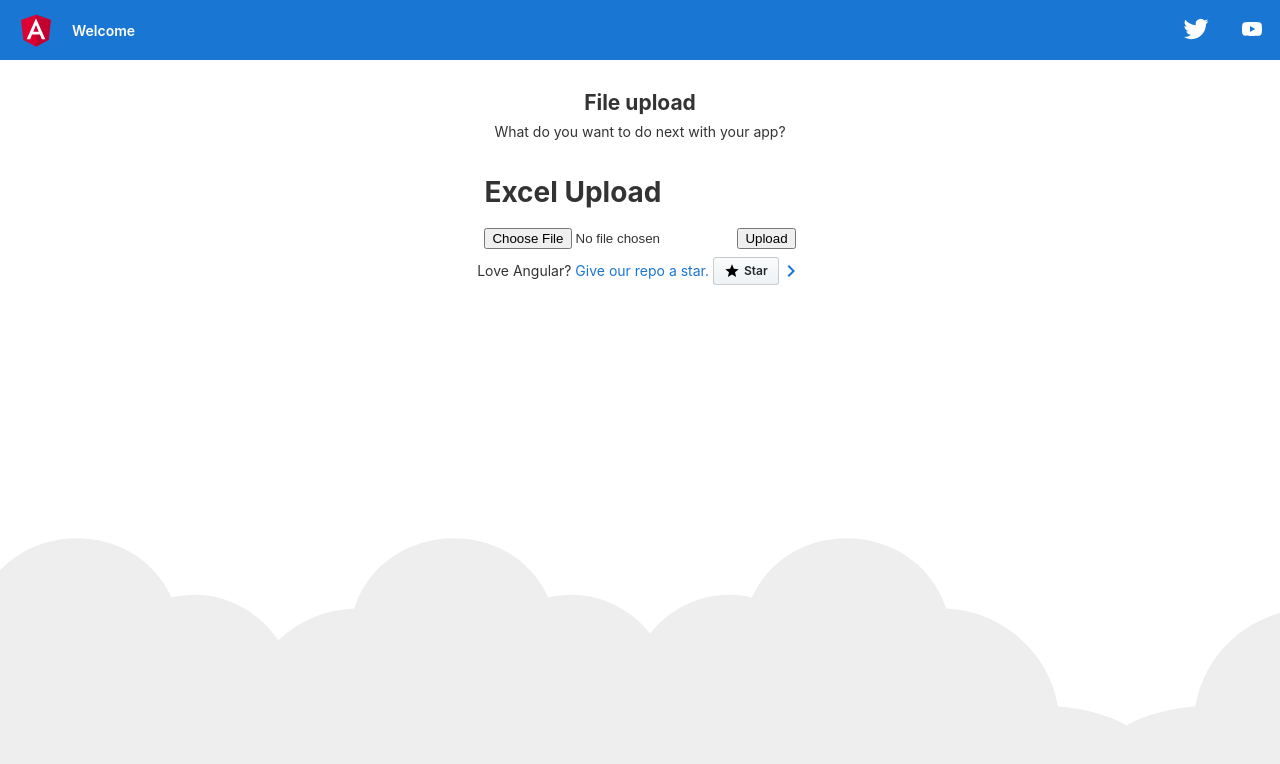
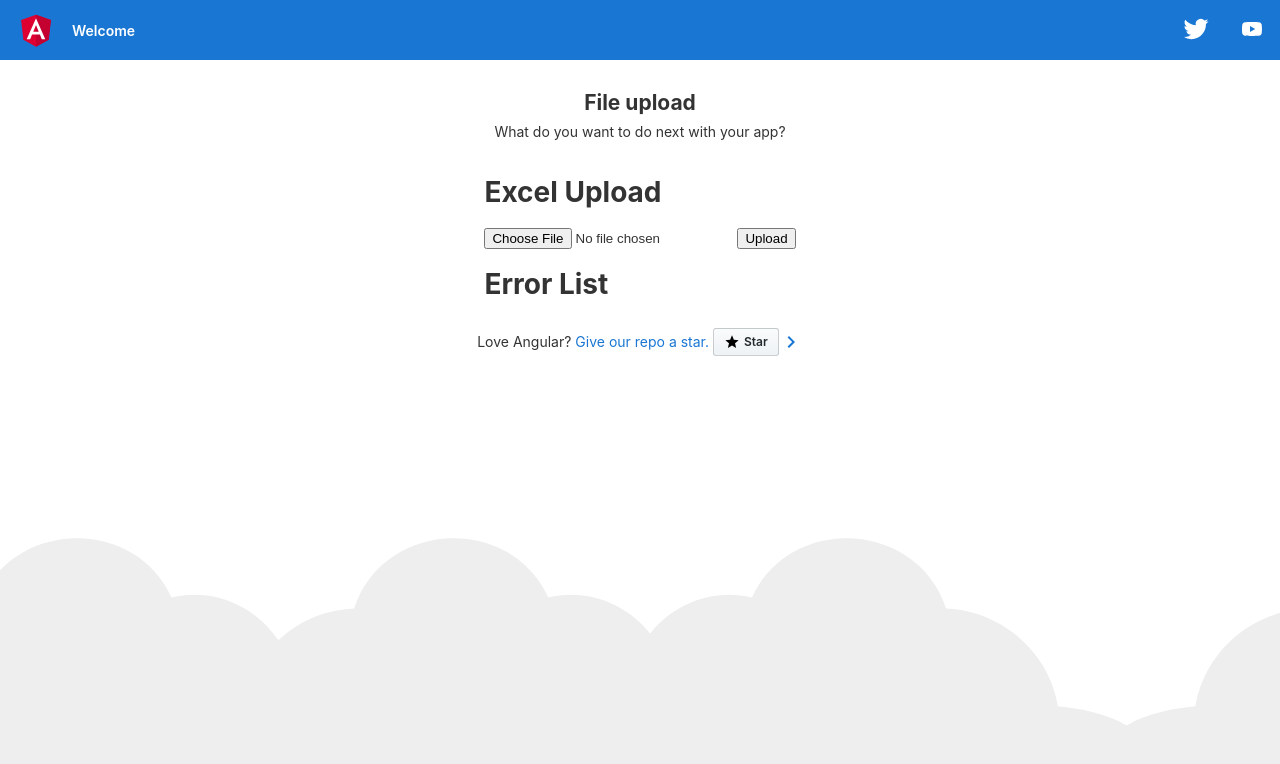
Before and after one commit to ichathux/farmer-frontend, an Angular app: page / in a window 1280 px wide. Shown: the top 764 px of the page. Built offline with nearby package versions, Linux system fonts and the light colour scheme.

Commit message:
error reading updated

```diff
--- a/src/app/app.component.html
+++ b/src/app/app.component.html
@@ -338,6 +338,7 @@
 
   <div class="card-container">
     <app-file-uploader></app-file-uploader>
+
   </div>
 
 
--- a/src/app/file-uploader/file-uploader.component.html
+++ b/src/app/file-uploader/file-uploader.component.html
@@ -3,3 +3,12 @@
     <input type="file" (change)="onFileSelected($event)" />
     <button (click)="onUpload()">Upload</button>
 </div>
+
+<div>
+  <h1>Error List</h1>
+  <table>
+    <tr *ngFor="let error of errorList">
+      <td style="color: red;">{{error}}</td>
+    </tr>
+  </table>
+</div>
--- a/src/app/file-uploader/file-uploader.component.ts
+++ b/src/app/file-uploader/file-uploader.component.ts
@@ -8,7 +8,7 @@ import { HttpClient } from '@angular/common/http';
 })
 export class FileUploaderComponent {
   private selectedFile: File | null = null;
-
+  errorList = [];
   constructor(private http: HttpClient) {}
 
   onFileSelected(event: any) {
@@ -27,7 +27,8 @@ export class FileUploaderComponent {
             console.log('File uploaded successfully', response);
           },
           (error) => {
-            console.error('Error uploading file', error);
+            console.error( error.error);
+            this.errorList = error.error;
           }
         );
     }
```
